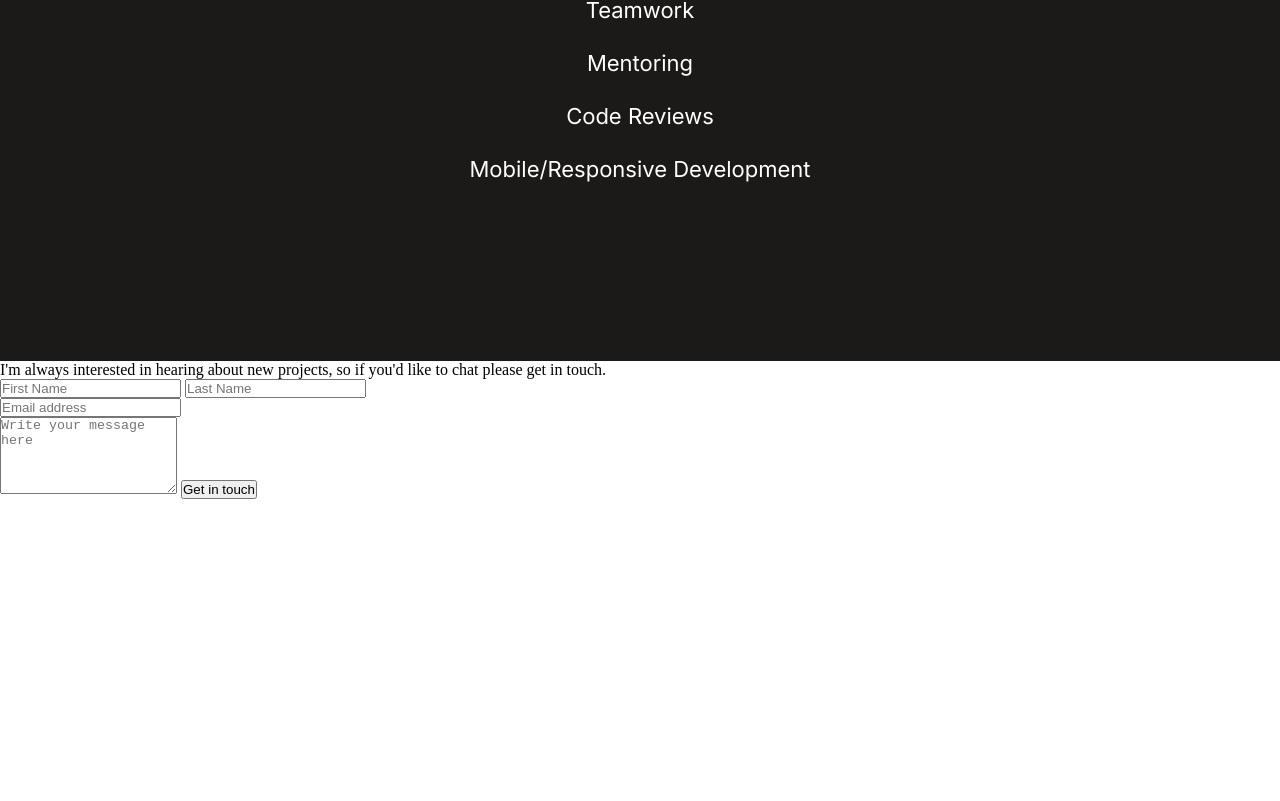
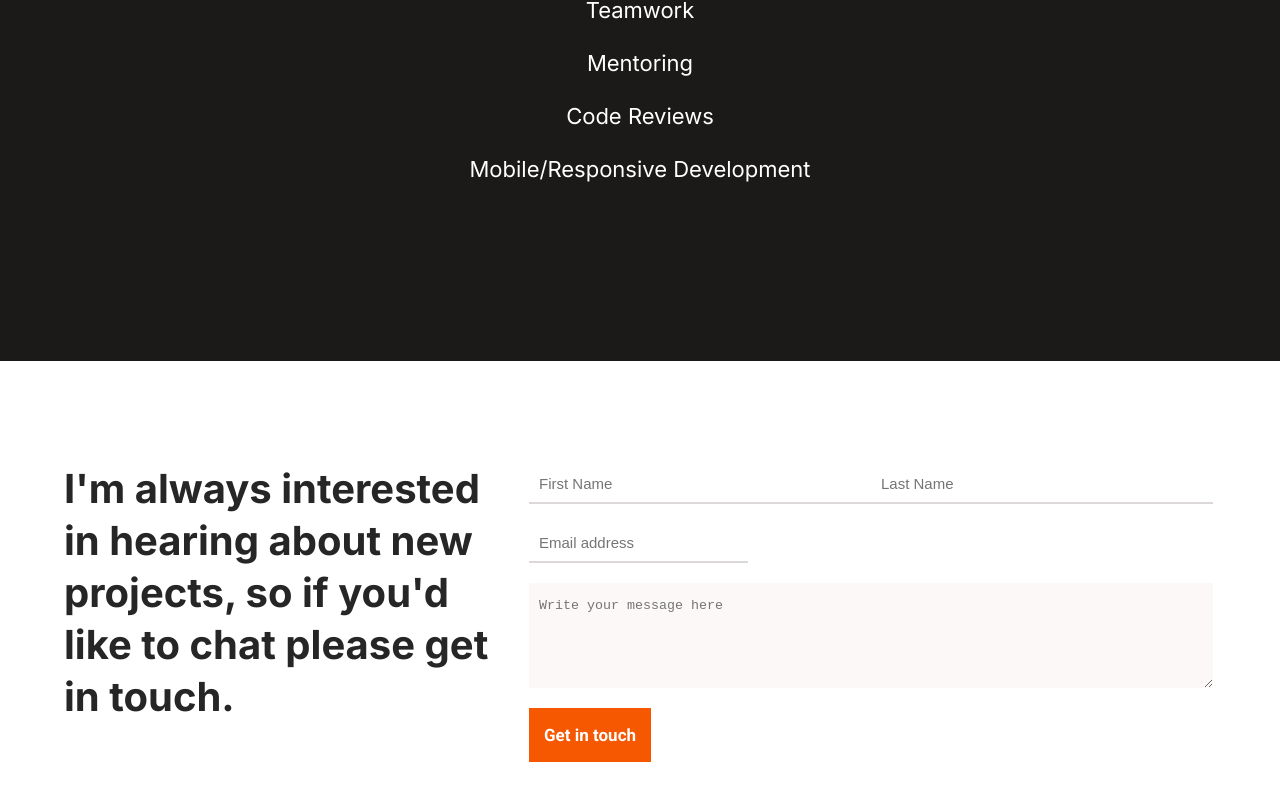
Before and after one commit to bini-i/Contact-Form-Review-Trials, a plain HTML site: page index.html in a window 1280 px wide. Shown: the part 6346-7147 px from the top of the page. Before the commit the page ends 6845 px from the top, so only its background shows below. Drawn offline with Linux system fonts and the light colour scheme.

Commit message:
update main.css
- add styling for contact section

```diff
--- a/css/main.css
+++ b/css/main.css
@@ -325,3 +325,91 @@ li {
 .skills {
   list-style: inside url("../media/svg/circle.svg");
 }
+.contact .container {
+  padding: 5rem 4rem 7rem 4rem;
+  display: flex;
+}
+
+.contact .contact-text {
+  position: static;
+  width: 455px;
+  height: 256px;
+  left: 0px;
+  top: 0px;
+  font-family: Inter;
+  font-style: normal;
+  font-weight: bold;
+  font-size: 40px;
+  line-height: 52px;
+  display: flex;
+  align-items: center;
+
+  color: #262626;
+  flex: none;
+  order: 0;
+  flex-grow: 0;
+  margin: 24px 10px 24px 0;
+}
+
+.contact .container form {
+  display: flex;
+  flex-direction: column;
+  align-items: flex-start;
+  padding: 0px;
+
+  position: static;
+  width: 684px;
+  height: 330px;
+  left: 479px;
+  top: 130px;
+  margin-top: 24px;
+}
+
+.contact .container form .name-group {
+  display: flex;
+  align-self: stretch;
+  margin-bottom: 20px;
+}
+
+.contact .container form .name-group input{
+  flex-grow: 1;
+  border: 0;
+  border-bottom: solid 2px #DBD8D7;
+  padding: 10px;
+  font-size: 15px;
+}
+
+/* .contact .container form .name-group input[name="fname"]{
+
+}
+
+.contact .container form .name-group input[name="lname"]{
+
+} */
+
+.contact .container form .email input{
+  border: 0;
+  border-bottom: solid 2px #DBD8D7;
+  padding: 10px;
+  font-size: 15px;
+  margin-bottom: 20px;
+}
+
+.contact .container form textarea {
+  border: 0;
+  background: #FBF8F7;
+  width: 100%;
+  padding: 15px 10px 15px 10px;
+  margin-bottom: 20px;
+}
+
+.contact .container form .btn{
+  padding: 15px;
+  color: #fff;
+  font-size: 17px;
+  font-weight: 700;
+  line-height: 24px;
+  background: #F55800;
+  font-family: "Roboto";
+  border: 0;
+}
```
